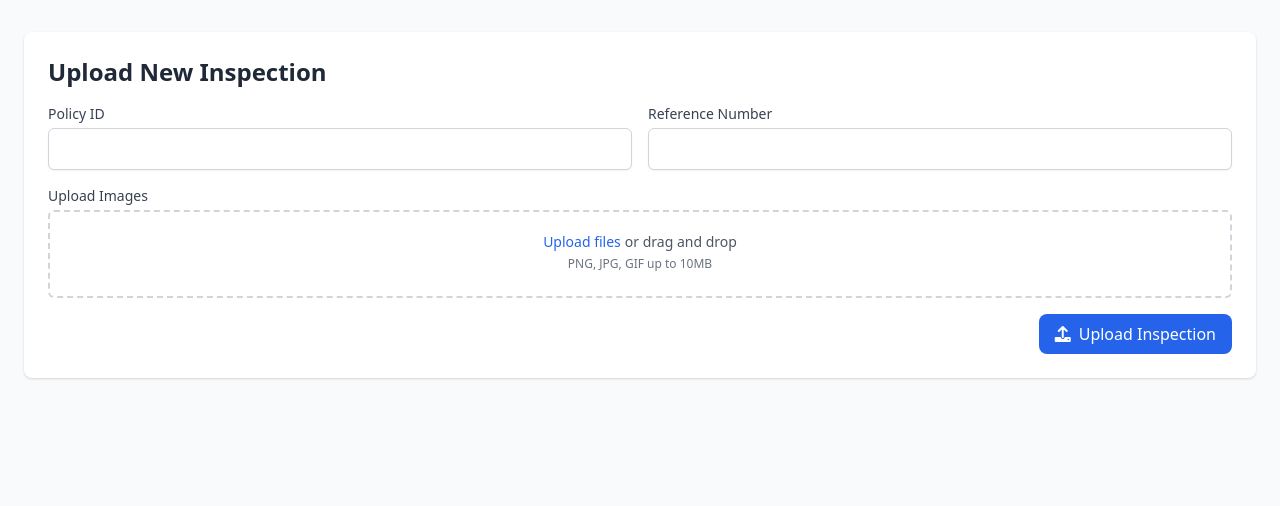
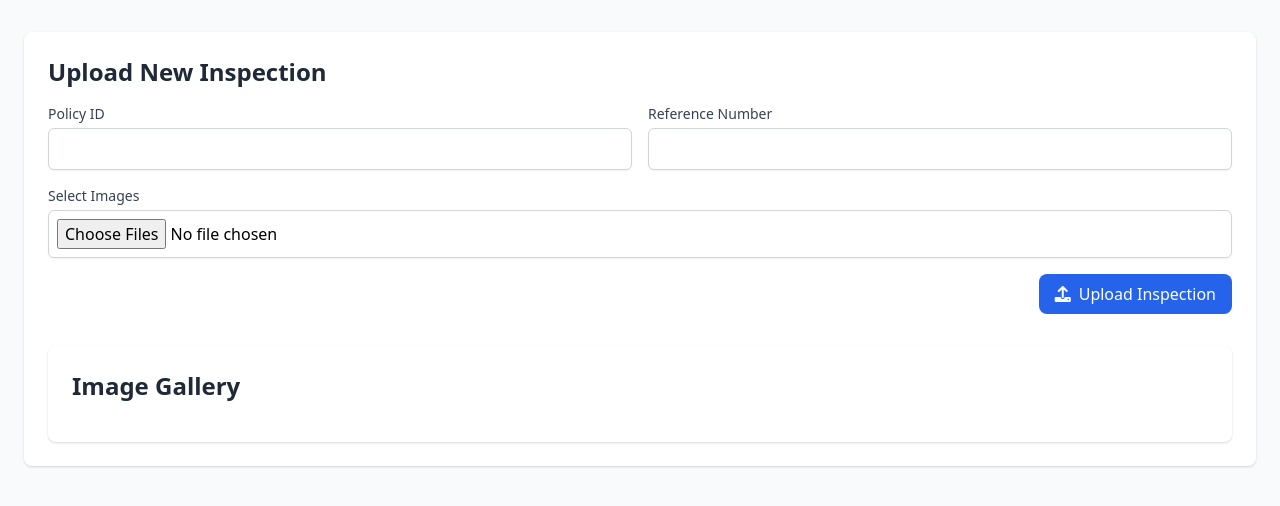
Before and after one commit to Sallot27/PythonAPI, a Flask app: page / in a window 1280 px wide. Shown: the top 506 px of the page. Run offline with Flask 3, Linux system fonts and the light colour scheme; some libraries are stand-ins or nearby versions.

Commit message:
2025-05-04

```diff
--- a/app.py
+++ b/app.py
@@ -2,10 +2,9 @@ from flask import Flask, request, jsonify, send_from_directory
 from werkzeug.utils import secure_filename
 import os
 from datetime import datetime
-from flask_cors import CORS
 
 app = Flask(__name__, template_folder='templates')
-CORS(app)  # Enable CORS for all routes
+
 
 # Configuration
 UPLOAD_FOLDER = 'uploads'
@@ -21,6 +20,11 @@ data_store = {}
 
 def allowed_file(filename):
     return '.' in filename and filename.rsplit('.', 1)[1].lower() in ALLOWED_EXTENSIONS
+
+@app.route('/uploads/<filename>')
+def uploaded_file(filename):
+    """Serve uploaded images"""
+    return send_from_directory(app.config['UPLOAD_FOLDER'], filename)
 
 @app.route('/api/init_submission', methods=['POST'])
 def init_submission():
--- a/templates/index.html
+++ b/templates/index.html
@@ -20,7 +20,7 @@
     <!-- Upload Form - Modified for API compatibility -->
     <section aria-label="Upload new record" class="mb-8 bg-white rounded-lg shadow p-6">
       <h2 class="text-2xl font-bold text-gray-800 mb-4">Upload New Inspection</h2>
-      <form id="uploadForm" class="space-y-4">
+      <form id="uploadForm" class="space-y-4" enctype="multipart/form-data">
         <div class="grid grid-cols-1 md:grid-cols-2 gap-4">
           <div>
             <label for="ID" class="block text-sm font-medium text-gray-700">Policy ID</label>
@@ -33,29 +33,23 @@
               class="mt-1 block w-full rounded-md border-gray-300 shadow-sm focus:border-blue-500 focus:ring-blue-500 p-2 border">
           </div>
         </div>
-
         <div>
-          <label class="block text-sm font-medium text-gray-700">Upload Images</label>
-          <div class="mt-1 flex justify-center px-6 pt-5 pb-6 border-2 border-gray-300 border-dashed rounded-md">
-            <div class="space-y-1 text-center">
-              <div class="flex text-sm text-gray-600">
-                <label for="file-upload" class="relative cursor-pointer bg-white rounded-md font-medium text-blue-600 hover:text-blue-500 focus-within:outline-none">
-                  <span>Upload files</span>
-                  <input id="file-upload" name="file-upload" type="file" class="sr-only" multiple accept="image/*">
-                </label>
-                <p class="pl-1">or drag and drop</p>
-              </div>
-              <p class="text-xs text-gray-500">PNG, JPG, GIF up to 10MB</p>
-            </div>
-          </div>
+          <label for="imageFiles" class="block text-sm font-medium text-gray-700">Select Images</label>
+          <input type="file" id="imageFiles" name="imageFiles" multiple accept="image/*"
+            class="mt-1 block w-full rounded-md border-gray-300 shadow-sm focus:border-blue-500 focus:ring-blue-500 p-2 border" />
         </div>
-
         <div class="flex justify-end">
           <button type="submit" class="px-4 py-2 bg-blue-600 text-white rounded-lg hover:bg-blue-700 transition flex items-center">
             <i class="fas fa-upload mr-2"></i> Upload Inspection
           </button>
         </div>
       </form>
+      <section aria-label="Image Gallery" class="mt-8 bg-white rounded-lg shadow p-6">
+        <h2 class="text-2xl font-bold text-gray-800 mb-4">Image Gallery</h2>
+        <div id="gallery" class="grid grid-cols-1 sm:grid-cols-2 md:grid-cols-3 gap-4">
+          <!-- Images will be dynamically inserted here -->
+        </div>
+      </section>
     </section>
 
     <!-- Rest of the HTML remains the same -->
@@ -84,20 +78,24 @@
     </div>
   </div>
 
-  <script src="https://cdnjs.cloudflare.com/ajax/libs/jszip/3.7.1/jszip.min.js"></script>
   <script>
     // Client-side filtering remains the same
 
-    // Modified form submission handler for API compatibility
+    // Modified form submission handler for API compatibility and multiple image upload
     uploadForm.addEventListener('submit', async (e) => {
       e.preventDefault();
 
       const ID = document.getElementById('ID').value;
       const Ref = document.getElementById('Ref').value;
-      const files = document.getElementById('file-upload').files;
+      const files = document.getElementById('imageFiles').files;
 
-      if (!ID || !Ref || files.length === 0) {
-        alert('Please fill all fields and select at least one image');
+      if (!ID || !Ref) {
+        alert('Please fill all fields');
+        return;
+      }
+
+      if (!files.length) {
+        alert('Please select at least one image');
         return;
       }
 
@@ -138,8 +136,7 @@
           }
 
           // Update progress
-          const progress = Math.round(((i + 1) / files.length) * 100);
-          progressBar.style.width = `${progress}%`;
+          progressBar.style.width = `${((i + 1) / files.length) * 100}%`;
           progressText.textContent = `Processing ${i + 1} of ${files.length} images`;
         }
 
@@ -159,9 +156,27 @@
           </div>
         `;
 
-        // Refresh the page after 2 seconds to show new data
+        // Fetch submission status to get image filenames
+        const statusResponse = await fetch(`/api/submission_status/${submission_id}`);
+        if (!statusResponse.ok) {
+          throw new Error('Failed to fetch submission status');
+        }
+        const submissionData = await statusResponse.json();
+
+        // Update gallery with new images
+        const gallery = document.getElementById('gallery');
+        gallery.innerHTML = '';
+        submissionData.images.forEach(filename => {
+          const img = document.createElement('img');
+          img.src = `/uploads/${filename}`;
+          img.alt = filename;
+          img.className = 'w-full h-auto rounded shadow';
+          gallery.appendChild(img);
+        });
+
+        // Hide modal after short delay
         setTimeout(() => {
-          location.reload();
+          uploadModal.classList.add('hidden');
         }, 2000);
 
       } catch (error) {
@@ -174,7 +189,29 @@
       }
     });
 
-    // Rest of the JavaScript remains the same
+    // Load existing images on page load
+    window.addEventListener('DOMContentLoaded', async () => {
+      try {
+        // This example assumes you want to show all images from all submissions
+        // Since data_store is in-memory, this is a simple approach for demo
+        const gallery = document.getElementById('gallery');
+        gallery.innerHTML = '';
+
+        // Aggregate all images from all submissions
+        const allImages = [];
+        for (const submissionId in window.data_store || {}) {
+          allImages.push(...window.data_store[submissionId].images);
+        }
+
+        // Since data_store is not accessible here, we cannot fetch all images directly
+        // So this part can be enhanced by adding an API to list all images if needed
+
+        // For now, gallery will be empty on page load
+
+      } catch (error) {
+        console.error('Failed to load gallery images:', error);
+      }
+    });
   </script>
 </body>
 </html>
```
